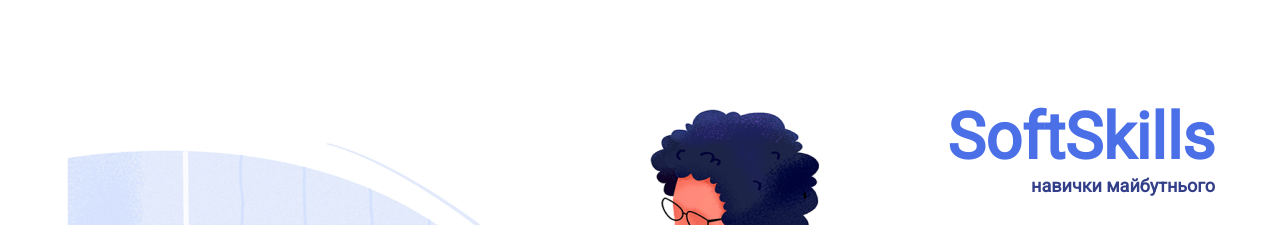
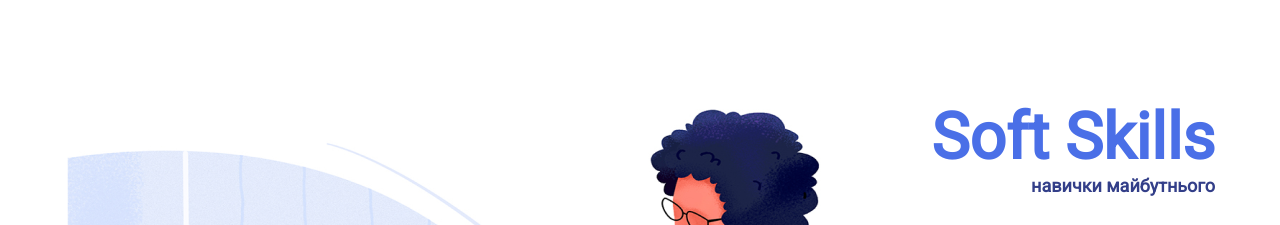
Before and after one commit to NChSimple/someone_repository, a plain HTML site: page index.html in a window 1280 px wide. Shown: the top 225 px of the page. Drawn offline with Linux system fonts and the light colour scheme.

Commit message:
Changed index.html

```diff
--- a/index.html
+++ b/index.html
@@ -10,7 +10,7 @@
 <body>
 	<div class="container">
 		<header>
-			<h1>SoftSkills</h1>
+			<h1>Soft Skills</h1>
 			<h2>навички майбутнього</h2>
 		</header>
 		<nav class="pages">
```
